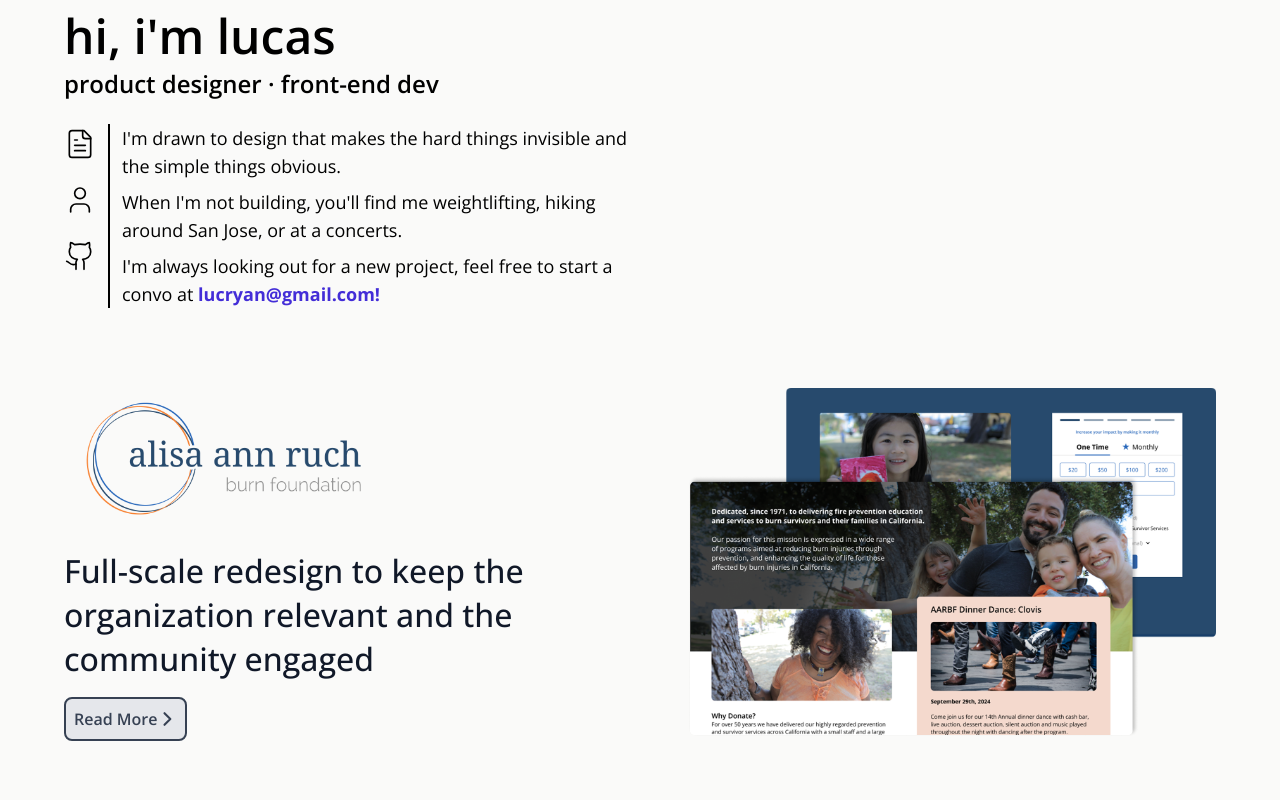
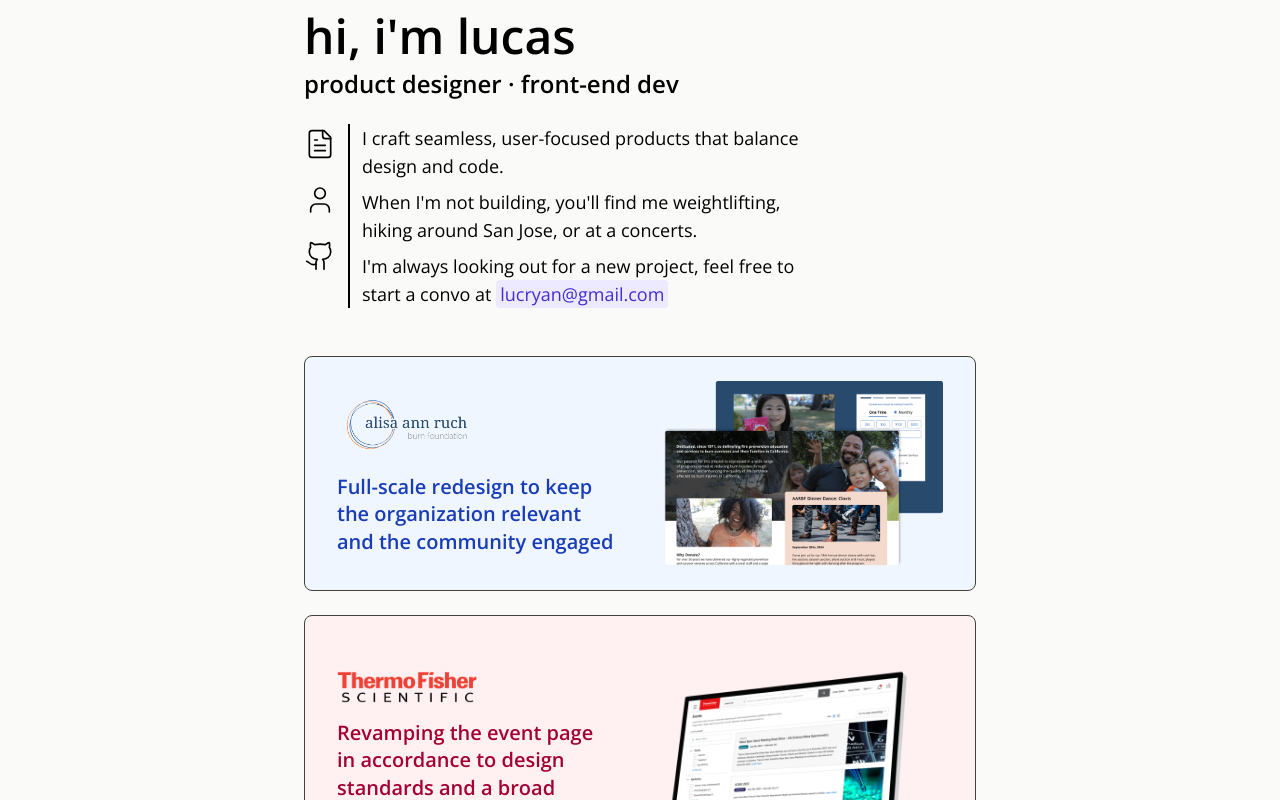
Before and after one commit to Luc0ryan/my-react-portfolio, a React (Vite) app: page / in a window 1280 px wide. Shown: the part 520-1320 px from the top of the page. Built offline with nearby package versions, Linux system fonts and the light colour scheme.

Commit message:
push this

```diff
--- a/src/App.jsx
+++ b/src/App.jsx
@@ -3,27 +3,33 @@ import Header from "./components/Header.jsx";
 import PortfolioSection from "./components/PortfolioCard.jsx";
 import StaticWheel from "./components/StaticWheel.jsx";
 
-
 function App() {
   return (
-    <div className = "bg-[#FAFAF9] ">
-
+    <div className="bg-stone-50">
       <Header />
-
-
       <StaticWheel />
 
-      <div className="max-w-screen-xl mx-auto px-6 sm:px-12 lg:px-16 space-y-3 py-6 font-sans">
+      {/* Page container */}
+      <div className="max-w-screen-2xl mx-auto px-6 sm:px-12 lg:px-16 py-6 font-sans">
+        {/* Vertical stack */}
+        <div className="flex flex-col gap-12">
 
+          {/* Rail wrapper (centered column) */}
+          <div className="mx-auto w-full max-w-2xl">
+            {/* About is left-justified within the centered rail */}
+            <div className="max-w-lg">
               <About />
+            </div>
+          </div>
 
-
-        {/* Portfolio section */}
-        <div>
+          {/* Portfolio rail (same centered column) */}
+          <div className="mx-auto w-full max-w-2xl">
+            <div className="flex flex-col gap-6">
               <PortfolioSection
                 logo="/images/aarbf-logo-horizontal.png"
                 logoAlt="Alisa Ann Ruth Burn Foundation logo"
                 description="Full-scale redesign to keep the organization relevant and the community engaged"
+                color="bg-blue-50 text-blue-800"
                 link="#"
                 image="/images/aarbf-case-study.png"
                 imageAlt="Two-screen mockup of a nonprofit website redesign, highlighting the homepage and donation flow with a clean, accessible layout."
@@ -32,10 +38,14 @@ function App() {
                 logo="/images/tfr-logo.png"
                 logoAlt="ThermoFisher Scientific logo"
                 description="Revamping the event page in accordance to design standards and a broad target audience"
+                color="bg-rose-50 text-rose-800"
                 link="#"
                 image="/images/thermofisher-scr.png"
                 imageAlt="ThermoFisher events page design framed in a Macintosh desktop mockup"
               />
+            </div>
+          </div>
+
         </div>
       </div>
     </div>
--- a/src/components/About.jsx
+++ b/src/components/About.jsx
@@ -40,8 +40,7 @@ export default function About() {
 
         <div className="flex flex-col text-lg gap-2 font-normal border-l-2 pl-3">
           <div>
-            I'm drawn to design that makes the hard things invisible and the
-            simple things obvious.
+            I craft seamless, user-focused products that balance design and code.
           </div>
           <div>
             When I'm not building, you'll find me weightlifting, hiking around
@@ -50,9 +49,13 @@ export default function About() {
           <div>
             I'm always looking out for a new project, feel free to start a convo
             at{" "}
-            <span className="font-bold text-indigo-700">
-              lucryan@gmail.com!
-            </span>
+            <a href="mailto:lucryan@gmail.com"
+   className="relative inline-block px-1 rounded bg-violet-100 text-indigo-700
+              after:content-[''] after:absolute after:left-0 after:bottom-0
+              after:h-[2px] after:w-0 after:bg-indigo-600 after:transition-all
+              hover:after:w-full">
+  lucryan@gmail.com
+</a>
           </div>
         </div>
       </div>
--- a/src/components/PortfolioCard.jsx
+++ b/src/components/PortfolioCard.jsx
@@ -1,30 +1,30 @@
-import Button from "./Button";
-
-export default function PortfolioSection({ logo, logoAlt, description, link, image, imageAlt }) {
+export default function PortfolioSection({
+  logo,
+  logoAlt,
+  description,
+  color,      // ← background/text color class
+  link,
+  image,
+  imageAlt,
+}) {
   return (
-    <section className="grid grid-cols-1 md:grid-cols-2 gap-4 md:gap-24 items-center py-16">
-
+    <section
+      className={`max-w-2xl grid grid-cols-1 md:grid-cols-2 gap-4 md:gap-12
+                  items-center py-6 px-8 border-1 border-stone-700 rounded-lg ${color}`}
+    >
       {/* Left Column */}
       <div className="order-2 md:order-1 flex flex-col space-y-4 px-6 sm:px-10 md:px-0">
         {/* Logo */}
         <img
           src={logo}
           alt={logoAlt}
-          className="w-2/3 max-w-xs h-auto"
+          className="w-1/2 max-w-xs h-auto"
         />
 
         {/* Description */}
-        <p className="text-[28px] sm:text-[32px] font-medium antialiased leading-snug text-gray-900">
+        <p className="text-xl font-semibold antialiased leading-snug">
           {description}
         </p>
-
-        {/* Read More (Button as Link) */}
-        <Button
-          text="Read More"
-          link={link}
-          onHoverColor="bg-violet-700"
-          onHoverBorder="border-violet-700"
-        />
       </div>
 
       {/* Right Column (Image) */}
```
Lines whose indentation alone changed are shown as unchanged.
